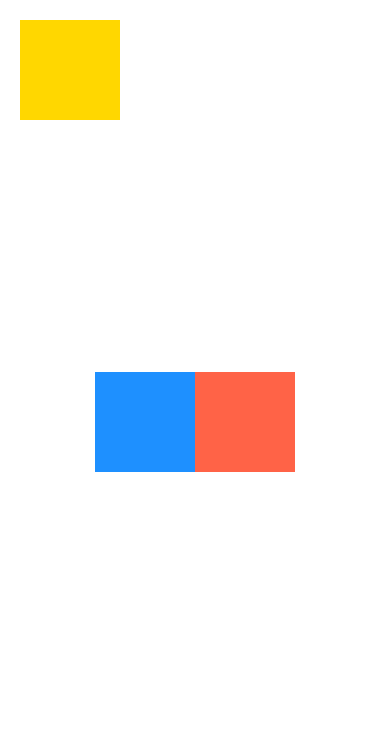
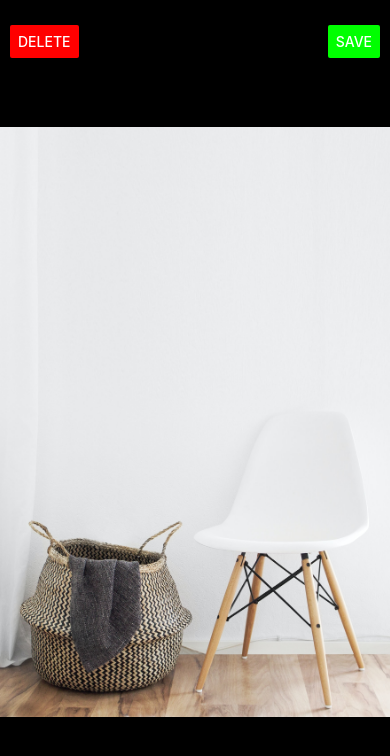
Before and after one commit to Shakib448/react-native-doneWithIt, a React Native app: screen / in a window 390 px wide. Shown: the top 756 px of the page. Built offline with nearby package versions, Linux system fonts and the light colour scheme.

Commit message:
Done With it

```diff
--- a/App.js
+++ b/App.js
@@ -1,37 +1,98 @@
 import React from "react";
-import { View, Platform, StatusBar, StyleSheet } from "react-native";
+import {
+  View,
+  Platform,
+  StatusBar,
+  StyleSheet,
+  Image,
+  Text,
+  Button,
+} from "react-native";
 
 export default function App() {
   return (
+    // <View style={styles.container}>
+    //   <Image
+    //     source={require("./assets/background.jpg")}
+    //     style={styles.bgImage}
+    //     blurRadius={2}
+    //   />
+    //   <Image source={require("./assets/logo-red.png")} style={styles.logoImg} />
+    //   <Text style={styles.text}>Hello React Native</Text>
+    //   <View
+    //     style={{
+    //       backgroundColor: "gold",
+    //       width: "100%",
+    //       height: 100,
+    //     }}
+    //   ></View>
+    //   <View
+    //     style={{ backgroundColor: "tomato", width: "100%", height: 100 }}
+    //   ></View>
+    // </View>
+
     <View style={styles.container}>
+      {/* <Image
+        source={require("./assets/background.jpg")}
+        style={styles.bgImage}
+        blurRadius={2}
+      />
+      <Image source={require("./assets/logo-red.png")} style={styles.logoImg} />
+      <Text style={styles.text}>Hello React Native</Text> */}
       <View
         style={{
-          backgroundColor: "dodgerblue",
-          width: 100,
-          // flex: 1,
-          // flexShrink: 1,
-          height: 100,
-          // flexBasis: 100,
+          backgroundColor: "#000",
+          width: "100%",
+          height: "100%",
+          alignItems: "center",
+          justifyContent: "center",
         }}
-      ></View>
-      <View
-        style={{
-          backgroundColor: "gold",
-          width: 100,
-          height: 100,
-          top: 20,
-          left: 20,
-          position: "absolute",
-        }}
-      ></View>
-      <View
-        style={{ backgroundColor: "tomato", width: 100, height: 100 }}
-      ></View>
+      >
+        <View
+          style={{
+            flexDirection: "row",
+            justifyContent: "space-between",
+            width: "100%",
+            paddingLeft: 10,
+            paddingRight: 10,
+            position: "absolute",
+            top: 25,
+          }}
+        >
+          <Button title="delete" color="#FF0000"></Button>
+          <Button title="save" color="#00ff00"></Button>
+        </View>
+        <Image source={require("./assets/chair.jpg")} style={styles.bgImage} />
+      </View>
     </View>
   );
 }
 
 const styles = StyleSheet.create({
+  // container: {
+  //   backgroundColor: "#fff",
+  //   flex: 1,
+  //   flexDirection: "row",
+  //   paddingTop: Platform.OS === "android" ? StatusBar.currentHeight : 0,
+  //   alignItems: "center",
+  //   justifyContent: "center",
+  //   flexDirection: "column",
+  // },
+  // bgImage: {
+  //   width: "100%",
+  //   height: "73.6%",
+  // },
+  // logoImg: {
+  //   width: 100,
+  //   height: 100,
+  //   position: "absolute",
+  //   top: "30%",
+  // },
+  // text: {
+  //   position: "absolute",
+  //   top: "45%",
+  // },
+
   container: {
     backgroundColor: "#fff",
     flex: 1,
@@ -39,7 +100,20 @@ const styles = StyleSheet.create({
     paddingTop: Platform.OS === "android" ? StatusBar.currentHeight : 0,
     alignItems: "center",
     justifyContent: "center",
-    // flexWrap: "wrap",
-    // alignContent: "center",
+    flexDirection: "column",
+  },
+  bgImage: {
+    width: "100%",
+    height: "70%",
+  },
+  logoImg: {
+    width: 100,
+    height: 100,
+    position: "absolute",
+    top: "30%",
+  },
+  text: {
+    position: "absolute",
+    top: "45%",
   },
 });
--- a/app.json
+++ b/app.json
@@ -13,7 +13,9 @@
     "updates": {
       "fallbackToCacheTimeout": 0
     },
-    "assetBundlePatterns": ["**/*"],
+    "assetBundlePatterns": [
+      "**/*"
+    ],
     "ios": {
       "supportsTablet": true
     },
```
